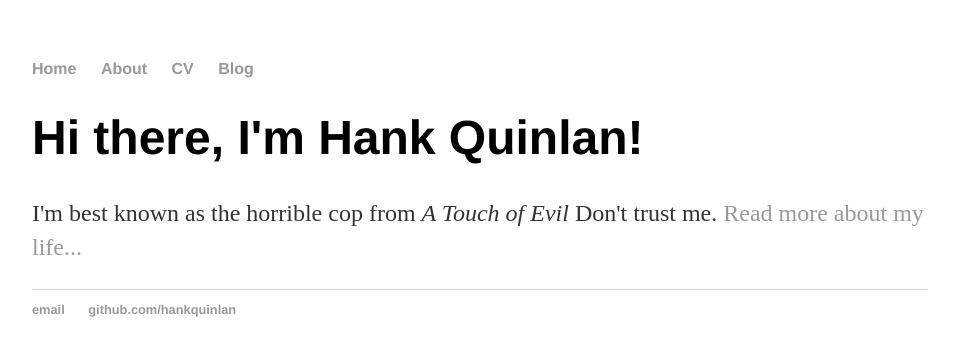
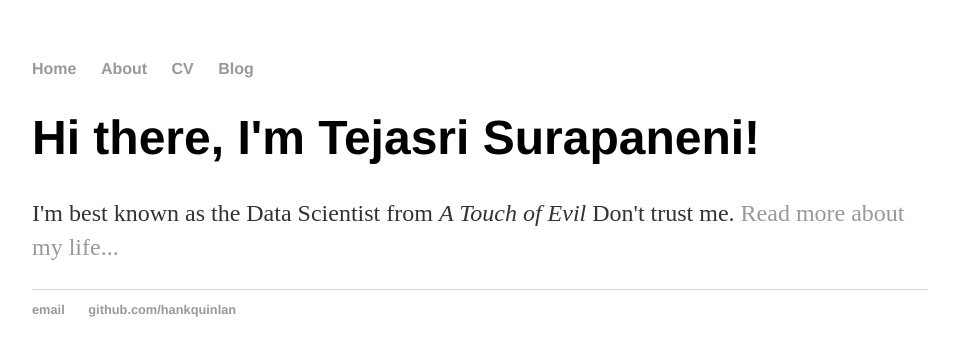
Before and after one commit to Tejasri-Surapaneni/Tejasri-Portfolio, a Jekyll site: the page built from index.html, in a window 1280 px wide. Shown: the top 356 px of the page, without its empty margins (160-1115 px from the left). Built offline with Jekyll 4.4.1, drawn with Linux system fonts in a browser that asks for light colours.

Commit message:
Update index.html

```diff
--- a/index.html
+++ b/index.html
@@ -1,8 +1,8 @@
 ---
 layout: default
-title: Hank Quinlan, Horrible Cop
+title: Tejasri Surapaneni
 ---
 <div class="blurb">
-	<h1>Hi there, I'm Hank Quinlan!</h1>
-	<p>I'm best known as the horrible cop from <em>A Touch of Evil</em> Don't trust me. <a href="/about">Read more about my life...</a></p>
+	<h1>Hi there, I'm Tejasri Surapaneni!</h1>
+	<p>I'm best known as the Data Scientist from <em>A Touch of Evil</em> Don't trust me. <a href="/about">Read more about my life...</a></p>
 </div><!-- /.blurb -->
```
